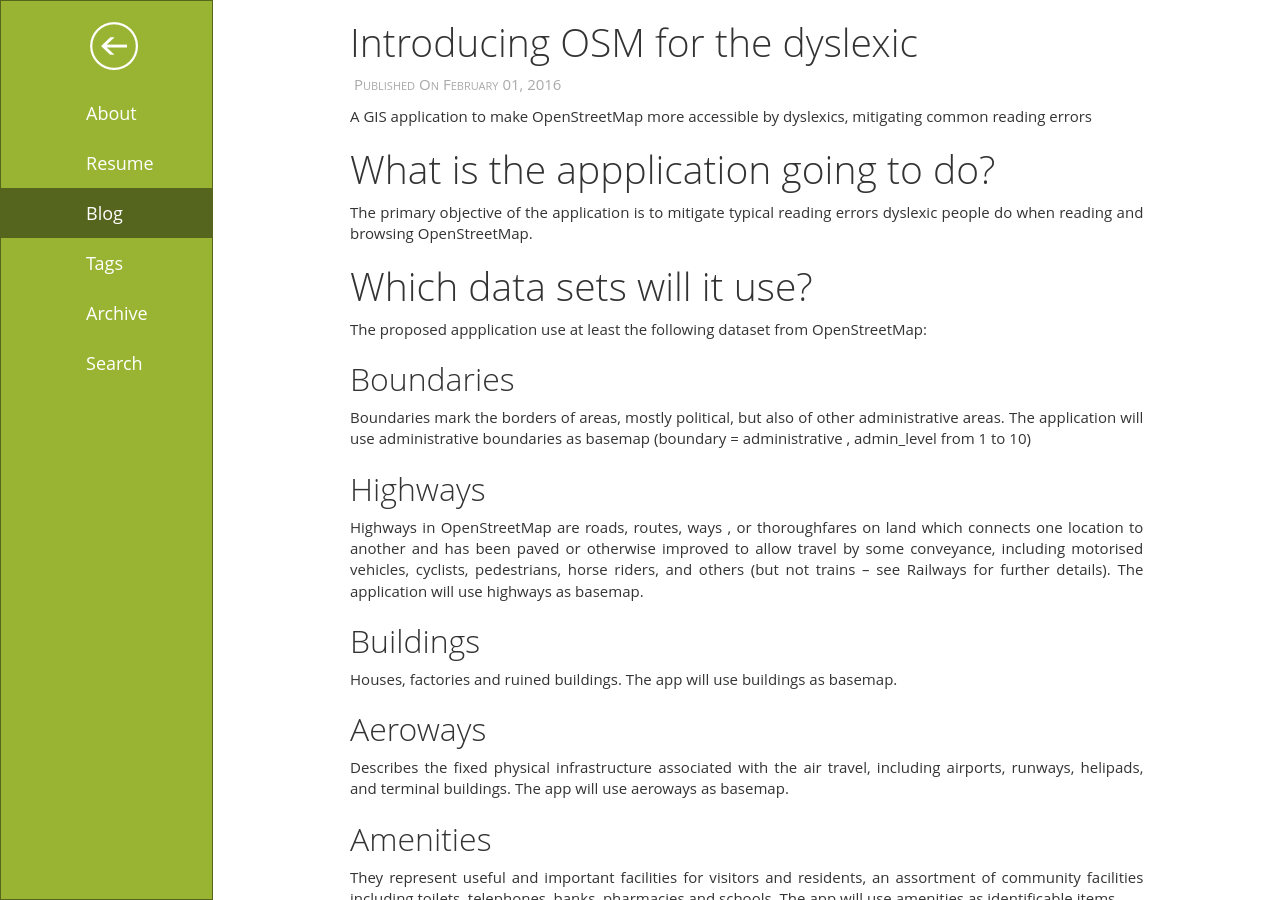
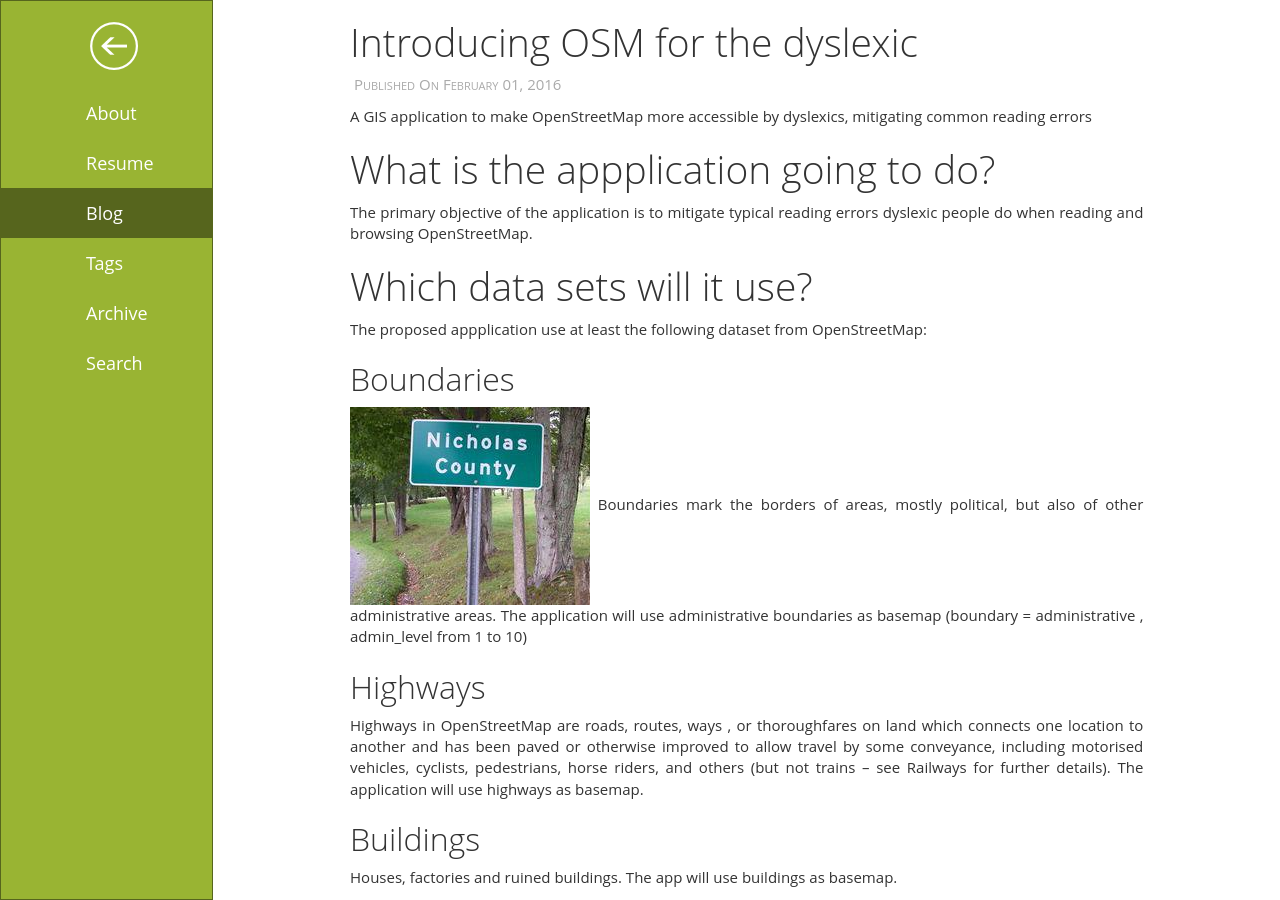
Before and after one commit to develost/develost.github.io, a Jekyll site: the page built from _posts/2016-02-01-introducing-osm4dys.md, in a window 1280 px wide and 900 px high. Built offline with Jekyll 4.4.1, drawn with Linux system fonts in a browser that asks for light colours; comment, search, counter and statistics services are not loaded.

Commit message:
test images

```diff
--- a/_posts/2016-02-01-introducing-osm4dys.md
+++ b/_posts/2016-02-01-introducing-osm4dys.md
@@ -19,6 +19,7 @@
 
 ## Boundaries
 
+![Boundaries]({{ site.url }}/posts-images/2016-02-01-boundaries.jpg)
 Boundaries mark the borders of areas, mostly political, but also of other administrative areas. The application will use administrative boundaries as basemap (boundary = administrative , admin_level from 1 to 10)
 
 ## Highways
```
Also changed, not shown: posts-images/2016-02-01-addresses.jpg (added), posts-images/2016-02-01-aeronways.jpg (added), posts-images/2016-02-01-amenities.jpg (added), posts-images/2016-02-01-boundaries.jpg (added), posts-images/2016-02-01-buildings.jpg (added), posts-images/2016-02-01-higways.jpg (added), posts-images/2016-02-01-shops.jpg (added).
